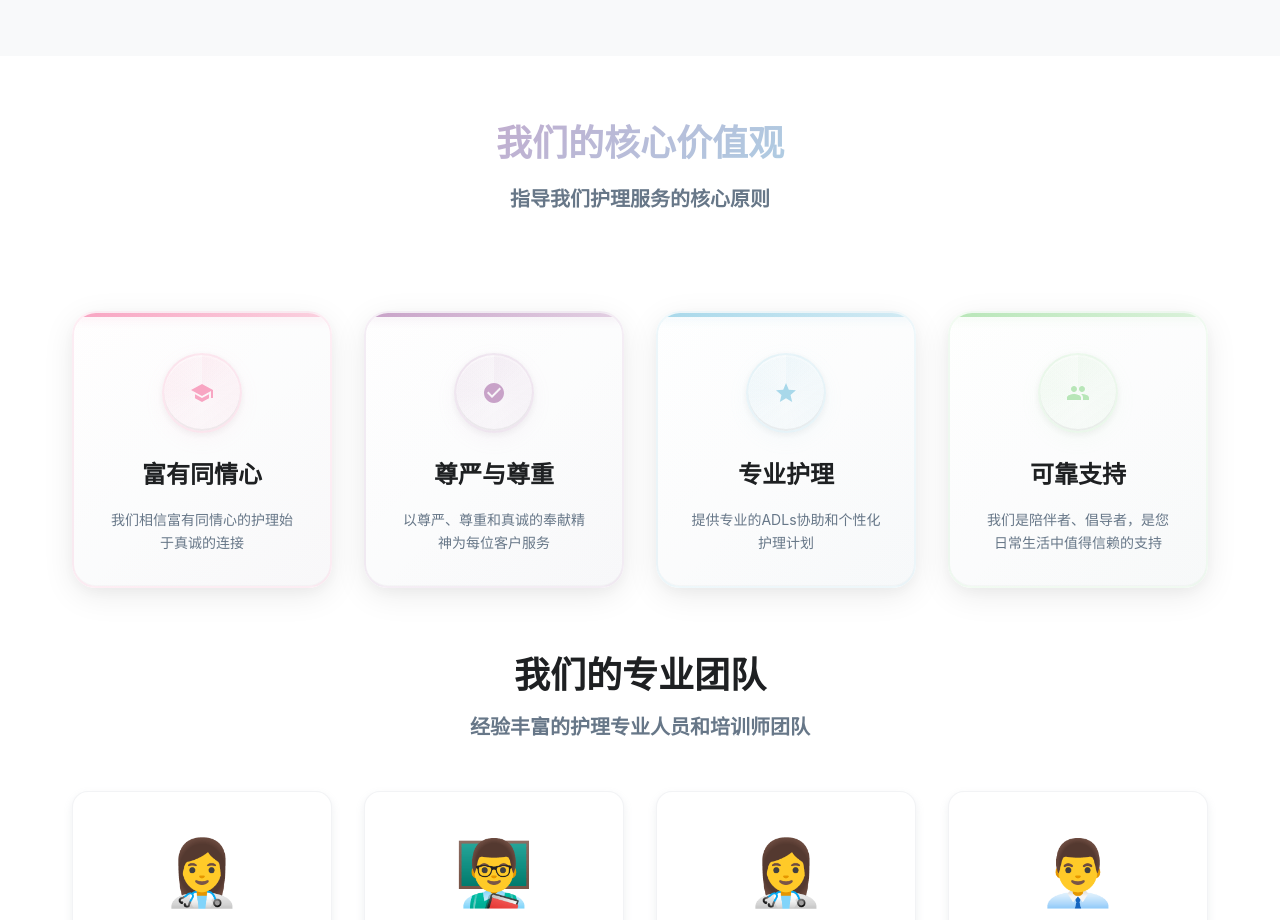
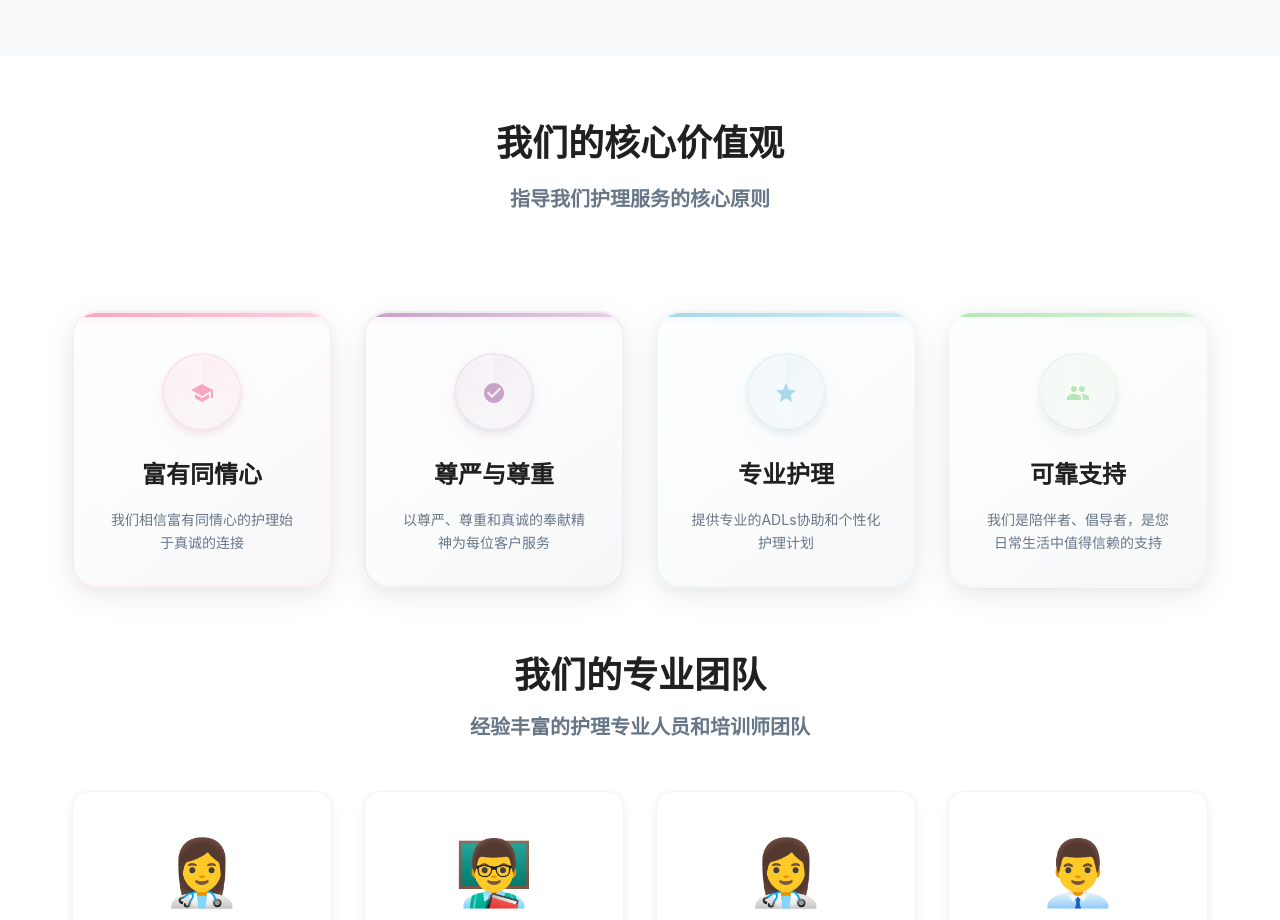
Before and after one commit to dacong-space/allcaremd_staff, a React (Vite) app: page / in a window 1280 px wide. Shown: the part 1720-2640 px from the top of the page. Built offline with nearby package versions, Linux system fonts and the light colour scheme.

Commit message:
统一标题配色 - 核心价值观标题改为黑色系与其他部分保持一致

```diff
--- a/src/pages/Home.jsx
+++ b/src/pages/Home.jsx
@@ -794,11 +794,8 @@ function Home() {
               textAlign="center"
               gutterBottom
               sx={{
-                background: 'linear-gradient(135deg, #f8a5c2 0%, #c8a2c8 25%, #a8d8ea 75%, #b8e6b8 100%)',
-                backgroundClip: 'text',
-                WebkitBackgroundClip: 'text',
-                WebkitTextFillColor: 'transparent',
-                fontWeight: 700,
+                color: 'text.primary',
+                fontWeight: 600,
                 mb: 2
               }}
             >
```
